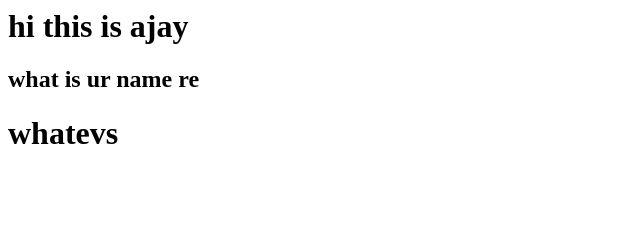
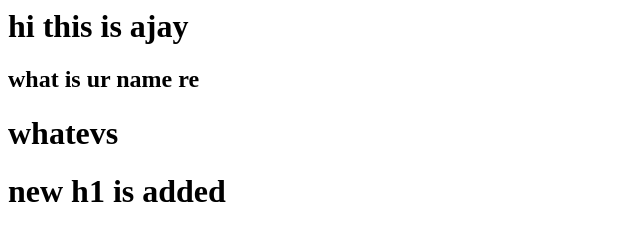
Before and after one commit to AjayKannuri/testing_proj, a plain HTML site: page index.html in a window 1280 px wide. Shown: the whole page, without its empty margins (0-640 px from the left). Drawn offline with Linux system fonts and the light colour scheme.

Commit message:
added new h1

```diff
--- a/index.html
+++ b/index.html
@@ -6,5 +6,6 @@
   <h1> hi this is ajay </h1>
   <h2> what is ur name re </h2>
   <h1> whatevs </h1>
+  <h1> new h1 is added </h1>
 </body>
 </html>
```
